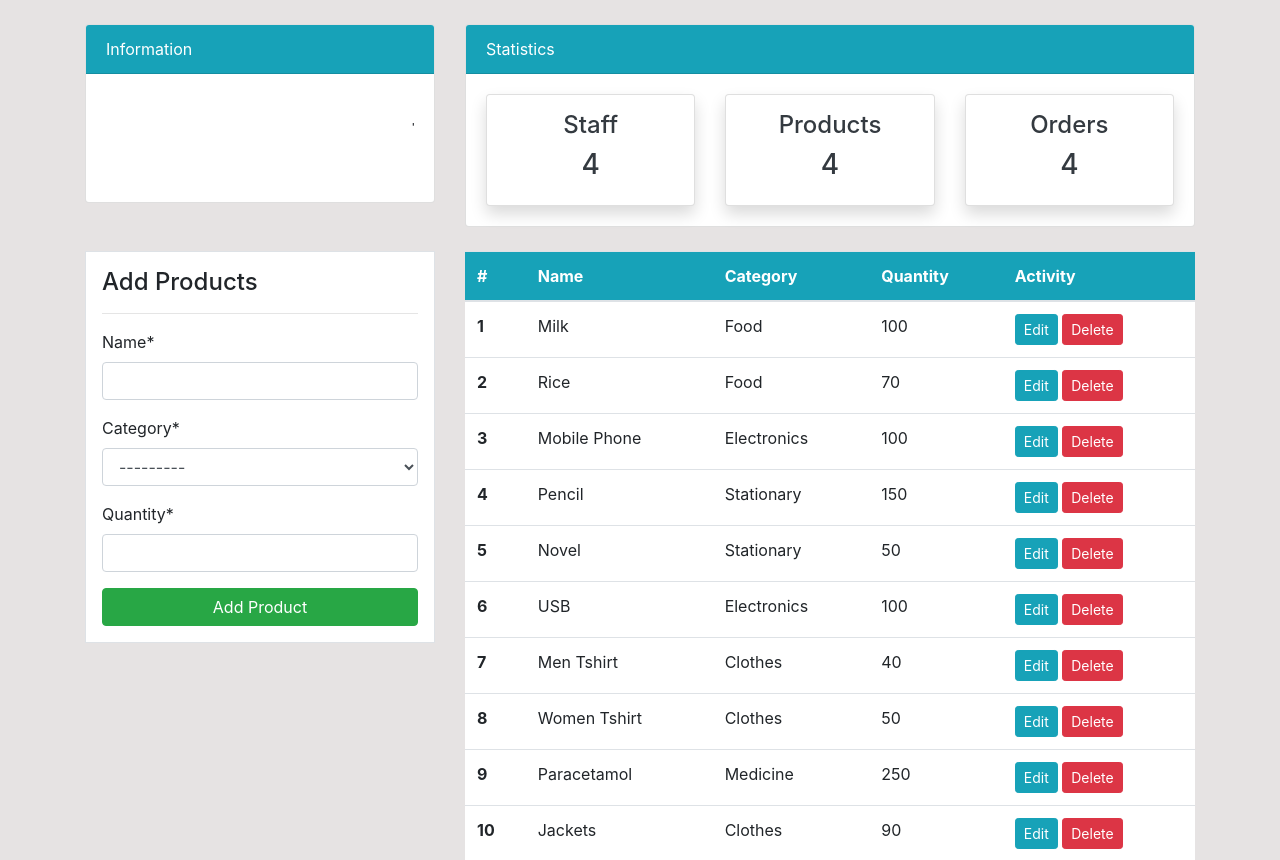
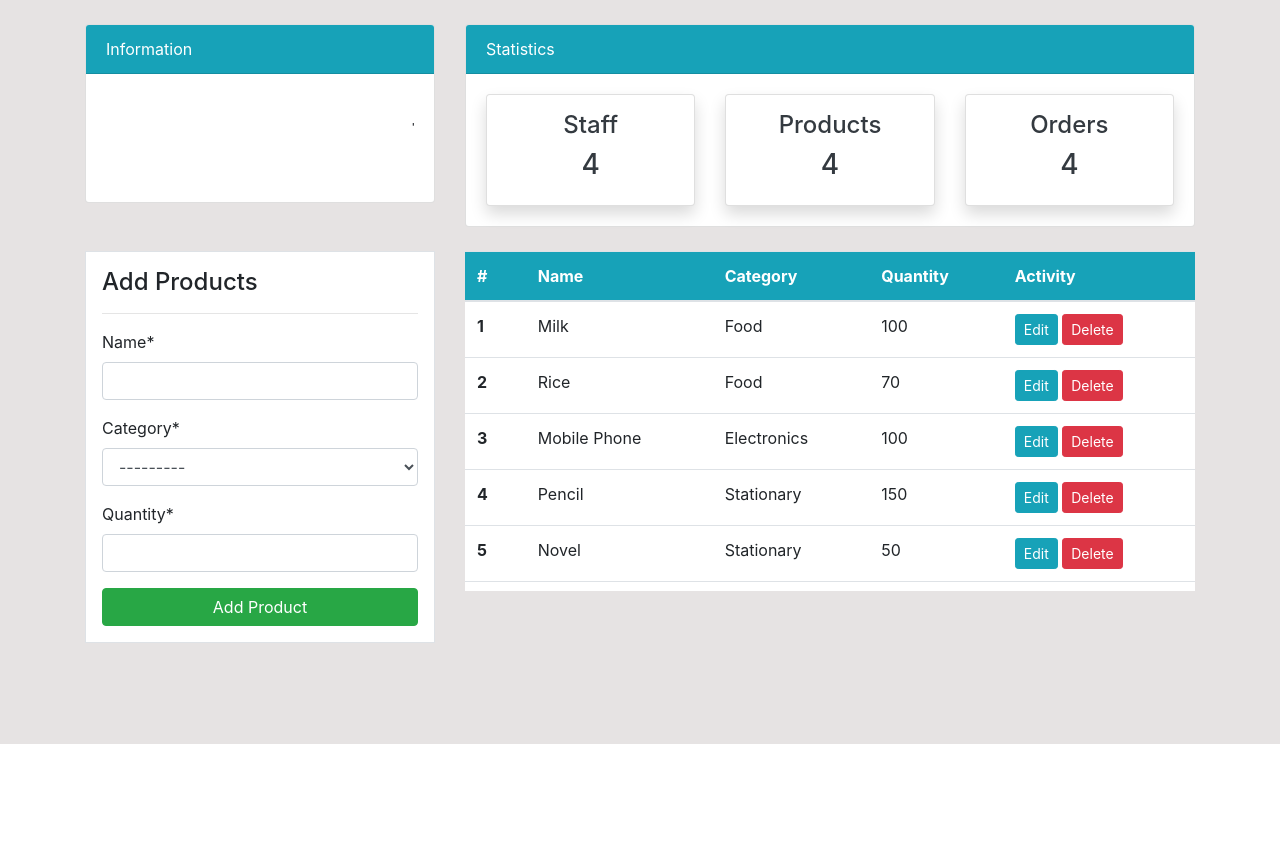
Before and after one commit to rohanmittal1366/connector-bxb, a Django app: page /product/ in a window 1280 px wide. Shown: the part 56-916 px from the top of the page. After the commit the page ends 800 px from the top, so only its background shows below. Run offline with Django 3.2, Linux system fonts and the light colour scheme; a user stored in the database is signed in; data comes from the database, SQL or seed files in the repository; both versions use the stored data as it was after the commit; some libraries are stand-ins or nearby versions.

Commit message:
refactor database

```diff
--- a/dashboard/models.py
+++ b/dashboard/models.py
@@ -7,6 +7,9 @@
     ('Stationary', 'Stationary'),
     ('Electronics', 'Electronics'),
     ('Food', 'Food'),
+    ('Clothes' , 'Clothes'),
+    ('Medicine' , 'Medicine'),
+
 )
 
 
--- a/templates/dashboard/product.html
+++ b/templates/dashboard/product.html
@@ -30,10 +30,10 @@
         </form>
       </div>
     </div>
-    <div class="col-md-8">
-      <table class="table bg-white">
-        <thead class="bg-info">
-          <tr class="text-white">
+    <div class="col-md-8 pre-scrollable">
+      <table class="table bg-white ">
+        <thead class="bg-info ">
+          <tr class="text-white ">
             <th scope="col">#</th>
             <th scope="col">Name</th>
             <th scope="col">Category</th>
```
Also changed, not shown: dashboard/migrations/0005_alter_product_category.py (added), db.sqlite3.
